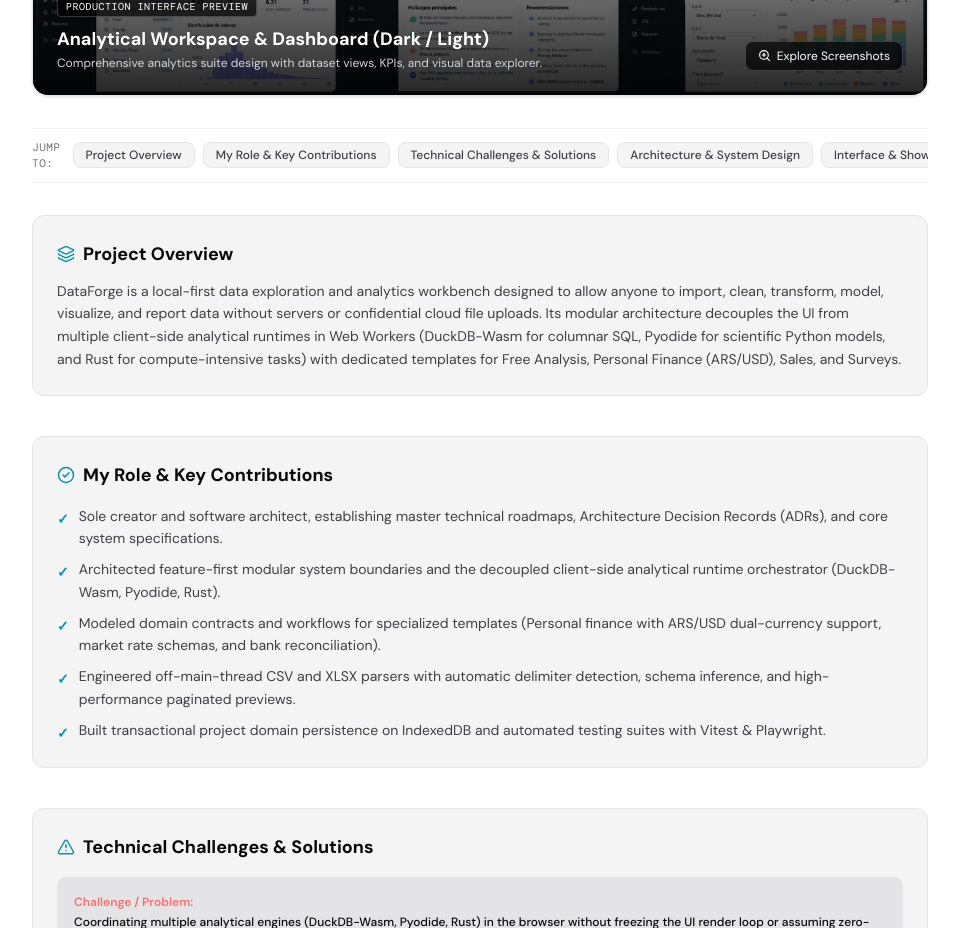
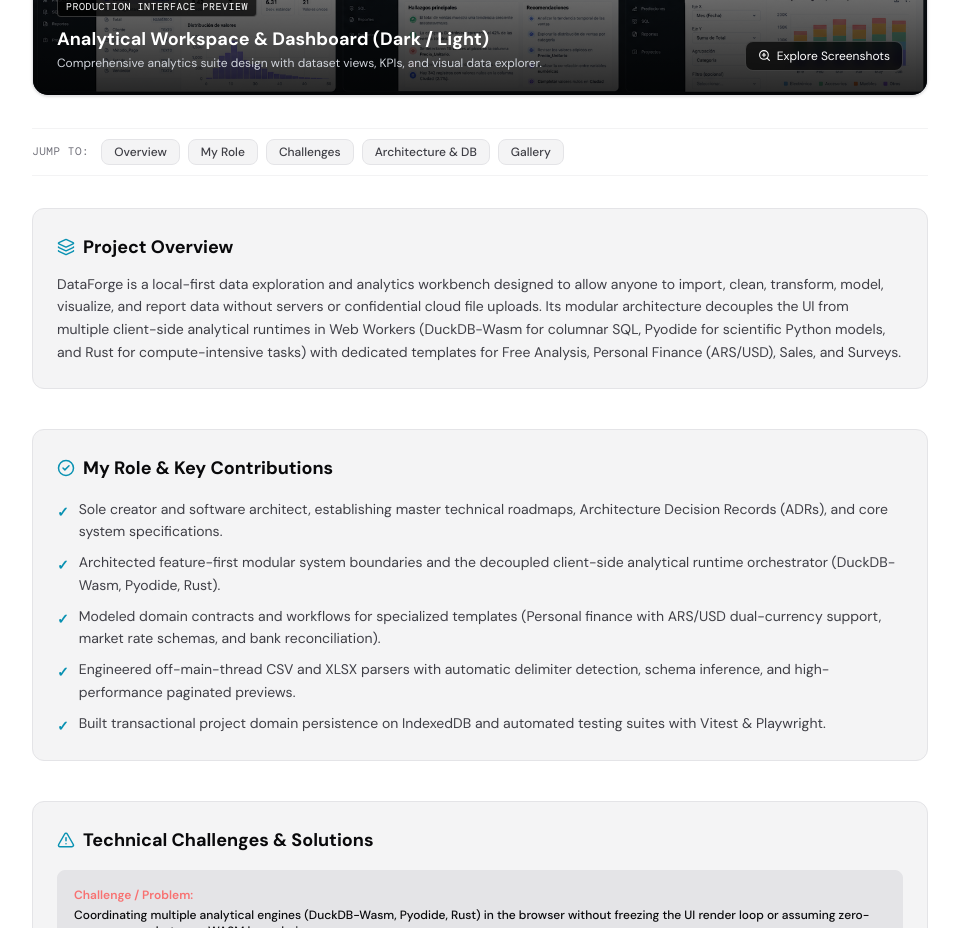
Before and after one commit to eliann313/mi-portfolio, a React (Vite) app: page /proyectos/dataforge in a window 1280 px wide. Shown: the part 1040-1968 px from the top of the page, without its empty margins (160-1119 px from the left). Built offline with nearby package versions, Linux system fonts and the light colour scheme.

Commit message:
fix(ui): eliminate horizontal scrollbar on section anchor navigation bar

```diff
--- a/src/components/projects/CaseStudyView.tsx
+++ b/src/components/projects/CaseStudyView.tsx
@@ -208,49 +208,52 @@ export function CaseStudyView() {
         )}
 
         {/* Quick Section Anchor Navigation */}
-        <div className="sticky top-16 z-20 py-2.5 mb-8 backdrop-blur-md bg-opacity-90 flex items-center gap-2 overflow-x-auto border-y" style={{ borderColor: `${c.border}70`, backgroundColor: `${c.bgBase}e6` }}>
-          <span className="text-[11px] font-mono uppercase tracking-wider mr-1 text-muted hidden sm:inline" style={{ color: c.textMuted }}>
+        <div
+          className="sticky top-16 z-20 py-2.5 mb-8 backdrop-blur-md flex flex-wrap items-center gap-2 border-y"
+          style={{ borderColor: `${c.border}70`, backgroundColor: `${c.bgBase}f0` }}
+        >
+          <span className="text-[11px] font-mono uppercase tracking-wider mr-1" style={{ color: c.textMuted }}>
             {locale === 'es' ? 'Saltar a:' : 'Jump to:'}
           </span>
           <a
             href="#overview"
-            className="text-xs px-3 py-1 rounded-lg border font-medium whitespace-nowrap transition-colors"
+            className="text-xs px-3 py-1 rounded-lg border font-medium transition-colors hover:border-accent"
             style={{ backgroundColor: c.bgSurface, borderColor: c.border, color: c.textSecondary }}
           >
-            {t.caseStudy.overviewTitle}
+            {locale === 'es' ? 'Resumen' : 'Overview'}
           </a>
           <a
             href="#my-role"
-            className="text-xs px-3 py-1 rounded-lg border font-medium whitespace-nowrap transition-colors"
+            className="text-xs px-3 py-1 rounded-lg border font-medium transition-colors hover:border-accent"
             style={{ backgroundColor: c.bgSurface, borderColor: c.border, color: c.textSecondary }}
           >
-            {t.caseStudy.myRoleTitle}
+            {locale === 'es' ? 'Mi Rol' : 'My Role'}
           </a>
           {challenges.length > 0 && (
             <a
               href="#challenges"
-              className="text-xs px-3 py-1 rounded-lg border font-medium whitespace-nowrap transition-colors"
+              className="text-xs px-3 py-1 rounded-lg border font-medium transition-colors hover:border-accent"
               style={{ backgroundColor: c.bgSurface, borderColor: c.border, color: c.textSecondary }}
             >
-              {t.caseStudy.technicalChallengesTitle}
+              {locale === 'es' ? 'Desafíos' : 'Challenges'}
             </a>
           )}
           {(study.systemArchitecture || study.dbSchema || study.c4Diagram) && (
             <a
               href="#architecture"
-              className="text-xs px-3 py-1 rounded-lg border font-medium whitespace-nowrap transition-colors"
+              className="text-xs px-3 py-1 rounded-lg border font-medium transition-colors hover:border-accent"
               style={{ backgroundColor: c.bgSurface, borderColor: c.border, color: c.textSecondary }}
             >
-              {t.caseStudy.architectureTitle}
+              {locale === 'es' ? 'Arquitectura & DB' : 'Architecture & DB'}
             </a>
           )}
           {study.screenshots && study.screenshots.length > 0 && (
             <a
               href="#gallery"
-              className="text-xs px-3 py-1 rounded-lg border font-medium whitespace-nowrap transition-colors"
+              className="text-xs px-3 py-1 rounded-lg border font-medium transition-colors hover:border-accent"
               style={{ backgroundColor: c.bgSurface, borderColor: c.border, color: c.textSecondary }}
             >
-              {t.caseStudy.galleryTitle}
+              {locale === 'es' ? 'Galería' : 'Gallery'}
             </a>
           )}
         </div>
```
